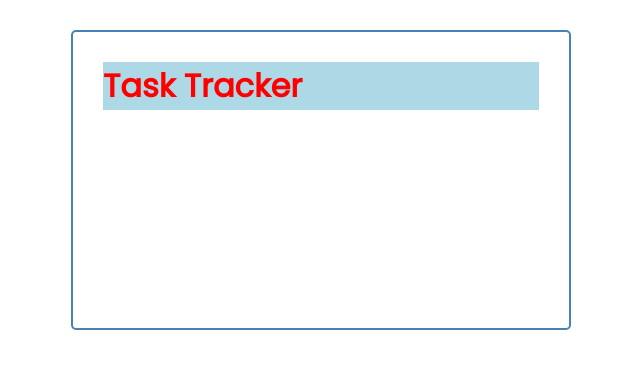
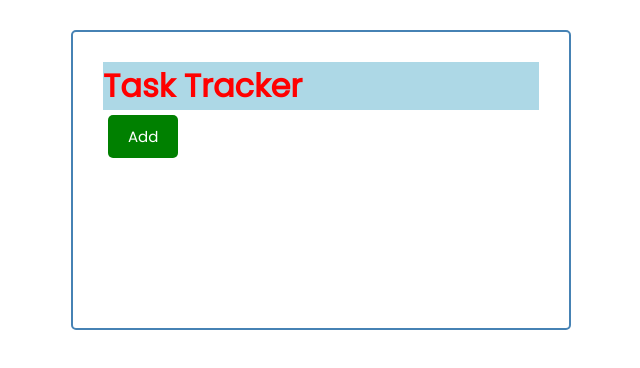
Before and after one commit to machineawin/fast-tracker, a React (Create React App) app: page / in a window 1280 px wide. Shown: the top 368 px of the page, without its empty margins (319-959 px from the left). Built offline with nearby package versions, Linux system fonts and the light colour scheme.

Commit message:
Style Button component

```diff
--- a/src/App.js
+++ b/src/App.js
@@ -1,11 +1,16 @@
 
 import Tasks from './Components/Tasks';
 import Header from './Components/Header';
+import Button from './Components/Button';
 
 function App() {
   return (
     <div className="container">
       <Header title = 'Task Tracker'/>
+      <Button
+      btnName='Add'
+      btnColour = 'green'
+      />
     </div>
   );
 
--- a/src/Components/Button.jsx
+++ b/src/Components/Button.jsx
@@ -1,9 +1,14 @@
 import React from 'react'
 
-const Button = ({btnName}) => {
+const Button = ({btnName, btnColour}) => {
+
+const btnStyle = {
+    backgroundColor: btnColour,
+}
+
   return (
     <div>
-        <button className='btn'>{btnName}</button>
+        <button className='btn' style={btnStyle} >{btnName}</button>
     </div>
   )
 }
```
